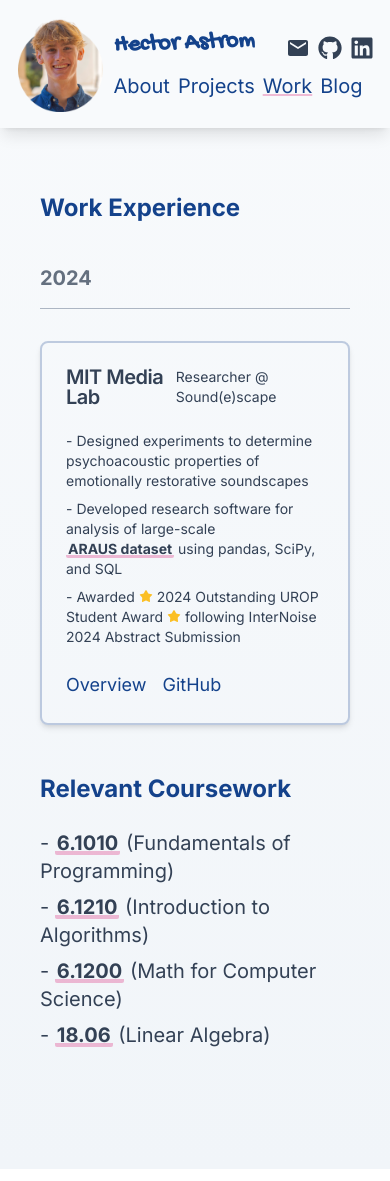
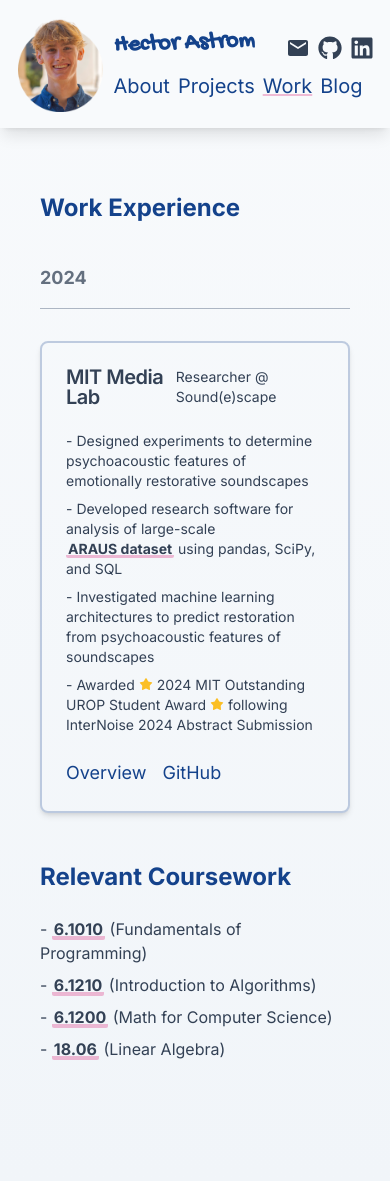
Before and after one commit to hectorastrom/personal-website, a Next.js app: page /work in a window 390 px wide. Built offline with nearby package versions, Linux system fonts and the light colour scheme.

Commit message:
+ content + responsiveness to work

```diff
--- a/src/app/work/page.tsx
+++ b/src/app/work/page.tsx
@@ -7,7 +7,6 @@ import {
   CardContent,
 } from "@/components/ui/card";
 import { GiRoundStar } from "react-icons/gi";
-import Link from "next/link";
 import HorDivider from "@/components/HorDivider";
 
 export default function Page() {
@@ -22,12 +21,12 @@ export default function Page() {
 
   return (
     <>
-      <h1 className="text-2xl md:text-3xl text-emphasis font-bold pb-6">
+      <h1 className="text-2xl lg:text-3xl text-emphasis font-bold pb-6">
         Work Experience
       </h1>
 
       <div className="py-4">
-        <h3 className="text-opacity-75 text-default text-md font-bold">2024</h3>
+        <h3 className="text-opacity-75 text-default text-lg md:text-xl font-bold">2024</h3>
         <HorDivider gradient={false} />
       </div>
 
@@ -39,7 +38,7 @@ export default function Page() {
         <CardContent>
           <ul className="space-y-2">
             <li>
-              - Designed experiments to determine psychoacoustic properties of
+              - Designed experiments to determine psychoacoustic features of
               emotionally restorative soundscapes
             </li>
             <li>
@@ -53,9 +52,10 @@ export default function Page() {
               </a>{" "}
               using pandas, SciPy, and SQL
             </li>
+            <li>- Investigated machine learning architectures to predict restoration from psychoacoustic features of soundscapes</li>
             <li>
               - Awarded{" "}
-              <GiRoundStar className="inline-block text-amber-400 mb-1" /> 2024
+              <GiRoundStar className="inline-block text-amber-400 mb-1" /> 2024 MIT
               Outstanding UROP Student Award{" "}
               <GiRoundStar className="inline-block text-amber-400 mb-1" />{" "}
               following InterNoise 2024 Abstract Submission
@@ -81,12 +81,12 @@ export default function Page() {
       </Card>
 
       {/* school information */}
-      <h1 className="text-2xl md:text-3xl text-emphasis font-bold pb-6 mt-12">
+      <h1 className="text-2xl lg:text-3xl text-emphasis font-bold pb-6 mt-12">
         Relevant Coursework
       </h1>
       <ul className="space-y-2">
         {Object.entries(courses).map(([courseCode, courseName]) => (
-          <li key={courseCode}>
+          <li key={courseCode} className="text-base md:text-lg lg:text-xl">
             -{" "}
             <a
               className="custom-link"
```
